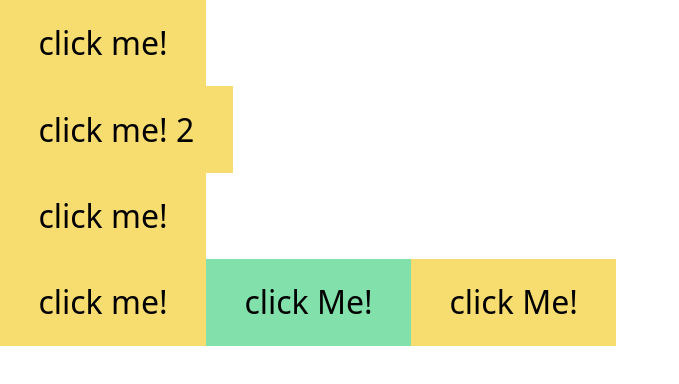
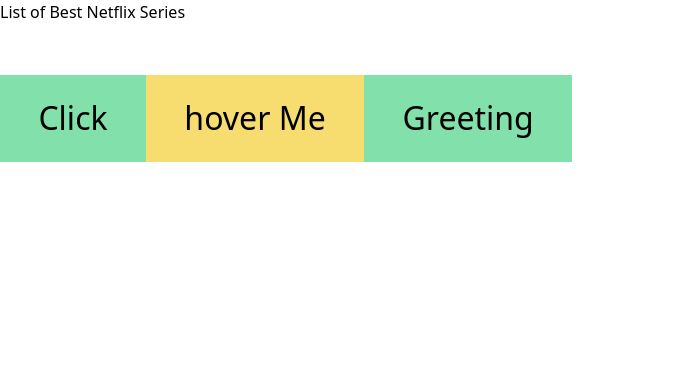
Before and after one commit to rajendra-rauta/React_v19, a React (Vite) app: page / in a window 1280 px wide. Shown: the top 384 px of the page, without its empty margins (0-679 px from the left). Built offline with nearby package versions, Linux system fonts and the light colour scheme.

Commit message:
pass event as a props

```diff
--- a/src/App.jsx
+++ b/src/App.jsx
@@ -1,6 +1,9 @@
-import { NetflixSeries } from "./components/NetflixSeries";
+// import { NetflixSeries } from "./components/NetflixSeries";
+// import { EventHandeling } from "./components/EventHandeling";
+import { EventProps } from "./components/EventsProps";
 // import "./components/Netflix.css";
 import styles from "./components/Netflix.module.css";
+import './index.css'
 
 
 export const App = () => {
@@ -9,7 +12,10 @@ export const App = () => {
 
       <section >
       <h1 className={styles["card-heading"]}>List of Best Netflix Series</h1>
-        <NetflixSeries />
+        {/* <NetflixSeries /> */}
+        {/* <EventHandeling/> */}
+        <EventProps/>
+
       </section>
 
   );
--- /dev/null
+++ b/src/components/EventsProps.jsx
@@ -0,0 +1,30 @@
+import "./Ev.css"
+export const EventProps = () => {
+    const HandleWelcomeUser = () => {
+        alert(`Hey user`);
+    }
+
+    const handleHover = () => {
+        alert(`Hey thanks for havaring me`);
+    }
+
+    return <>
+        <WelcomeUser
+            onClick={() => HandleWelcomeUser("Rajendra")}
+            onMouseEnter={handleHover} />
+    </>
+}
+
+const WelcomeUser= (props)=>{
+    const handleGreeting = ()=>{
+        console.log(`Hey User, Welcome`);
+        props.onClick();
+
+    }
+    return <>
+        <button onClick={props.onClick}>Click</button>
+        <button onMouseEnter={props.onMouseEnter}>hover Me</button>
+        <button onClick={handleGreeting}>Greeting</button>
+    </>
+
+}
--- a/src/main.jsx
+++ b/src/main.jsx
@@ -2,17 +2,17 @@ import React from 'react'
 import ReactDOM from 'react-dom/client'
 // import App from './App.jsx'
 import './index.css'
-import { EventHandeling } from './components/EventHandeling'
-// import { App } from "./App.jsx";
+// import { EventHandeling } from './components/EventHandeling'
+import { App } from "./App.jsx";
 // import Profile from './components/profile.jsx';
 // import { Prattices } from './pratics.jsx';
 
 
 ReactDOM.createRoot(document.getElementById('root')).render(
   <React.StrictMode>
-    {/* <App /> */}
+    <App />
     {/* <Prattices /> */}
     {/* <Profile /> */}
-    <EventHandeling/>
+
   </React.StrictMode>,
 )
```
